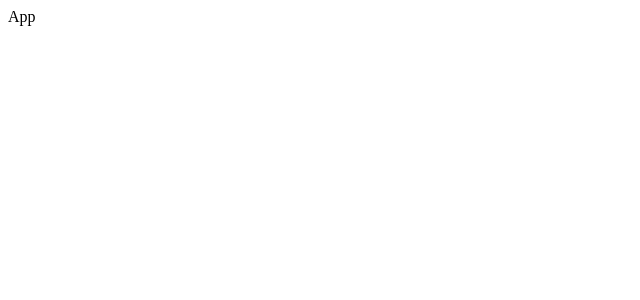
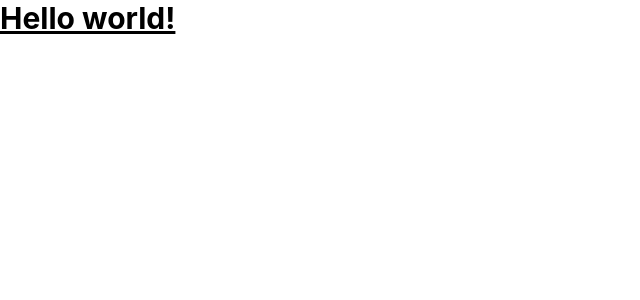
Before and after one commit to Tirth02/Ecommerce-Project-MERN, a React (Vite) app in the folder frontend/: page / in a window 1280 px wide. Shown: the top 300 px of the page, without its empty margins (0-640 px from the left). Built offline with nearby package versions, Linux system fonts and the light colour scheme.

Commit message:
successfully integrated tailwind css into our app

```diff
--- a/frontend/package.json
+++ b/frontend/package.json
@@ -10,10 +10,12 @@
     "preview": "vite preview"
   },
   "dependencies": {
+    "@tailwindcss/vite": "^4.3.3",
     "react": "^19.2.8",
     "react-dom": "^19.2.8",
     "react-router-dom": "^7.18.3",
-    "react-toastify": "^11.1.0"
+    "react-toastify": "^11.1.0",
+    "tailwindcss": "^4.3.3"
   },
   "devDependencies": {
     "@eslint/js": "^10.0.1",
--- a/frontend/src/App.jsx
+++ b/frontend/src/App.jsx
@@ -1,9 +1,11 @@
-import React from 'react'
+import React from "react";
 
 const App = () => {
   return (
-    <div>App</div>
-  )
-}
+    <div>
+      <h1 class="text-3xl font-bold underline">Hello world!</h1>
+    </div>
+  );
+};
 
-export default App
+export default App;
--- a/frontend/src/index.css
+++ b/frontend/src/index.css
@@ -0,0 +1 @@
+@import "tailwindcss";
--- a/frontend/vite.config.js
+++ b/frontend/vite.config.js
@@ -1,7 +1,8 @@
 import react from '@vitejs/plugin-react'
 import { defineConfig } from 'vite'
+import tailwindcss from '@tailwindcss/vite'
 
 // https://vite.dev/config/
 export default defineConfig({
-  plugins: [react()],
+  plugins: [react(),tailwindcss()],
 })
```
Also changed, not shown: 1 other file (tests, documents, lock files or other folders).
